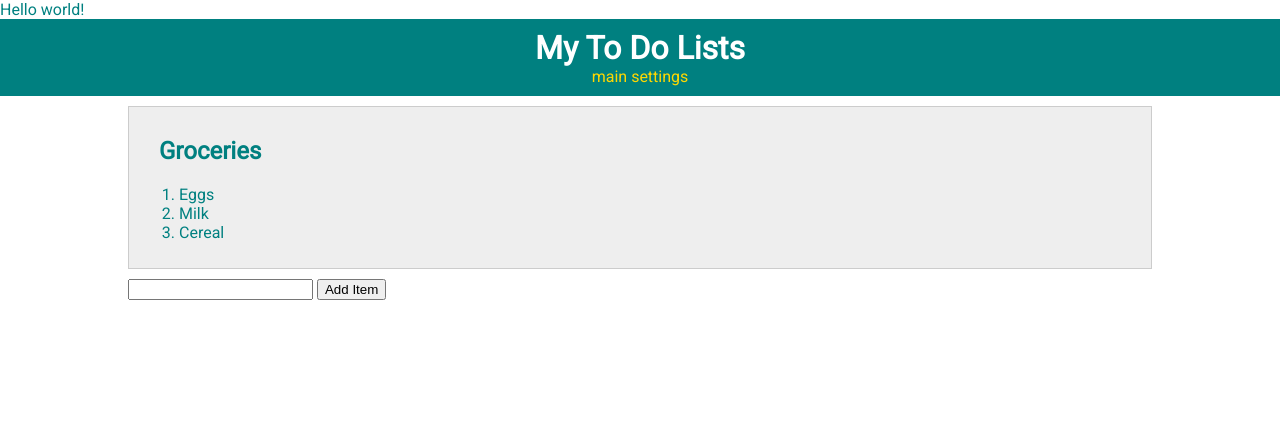
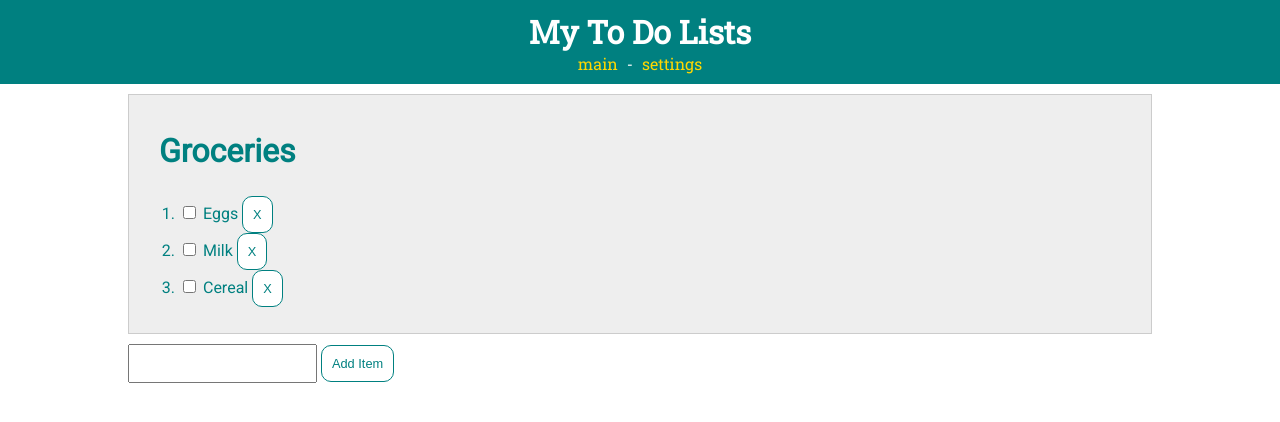
Before and after one commit to timmychiu96/pui, a plain HTML site: page week4_lab/list.html in a window 1280 px wide. Drawn offline with Linux system fonts and the light colour scheme.

Commit message:
added javascript

```diff
--- a/week4_lab/list.html
+++ b/week4_lab/list.html
@@ -1,40 +1,39 @@
 <!DOCTYPE html>
 <html>
 <head>
+    <title>To Do App</title>
     <!-- styles -->
     <link rel="stylesheet" type="text/css" href="style.css">
     <!-- fonts -->
     <link href="https://fonts.googleapis.com/css?family=Roboto|Roboto+Slab" rel="stylesheet">
-    <title>ToDo App</title>
-    <meta charset="UTF-8">
+    <!-- javascript -->
+    <script src="main.js" type="text/javascript"></script>
 </head>
 
 <body>
-    Hello world!
+    <div id="container">
         <header>
             <h1>My To Do Lists</h1>
             <nav>
-        <a href="index.html">main</a>
-        <a href="settings.html">settings</a>
+                <a href="index.html">main</a> -
+                <a href="index.html">settings</a>
             </nav>
         </header>
+
         <div id="todo-lists">
             <div class="list">
                 <h2 class="list-title">Groceries</h2>
-            <ol>
-                <li>Eggs</li>
-                <li>Milk</li>
-                <li>Cereal</li>
+                <ol id="grocery-list">
+                    <li><input type="checkbox" class="complete-item" onclick="completeListItem(this)"> Eggs <button class="delete-item" onclick="deleteListItem(this.parentNode)">X</button></li>
+                    <li><input type="checkbox" class="complete-item" onclick="completeListItem(this)"> Milk <button class="delete-item" onclick="deleteListItem(this.parentNode)">X</button></li>
+                    <li><input type="checkbox" class="complete-item" onclick="completeListItem(this)"> Cereal <button class="delete-item" onclick="deleteListItem(this.parentNode)">X</button></li>
                 </ol>
 
             </div>
-        <form>
-        <input type="text"></input>
-        <button>Add Item</button>
-    </form>
+            <input id="new-list-item" type="text"></input>
+            <button onclick="addListItem()">Add Item</button>
         </div>
     </div>
-
 </body>
 
 </html>
--- a/week4_lab/main.js
+++ b/week4_lab/main.js
@@ -1,4 +1,27 @@
 function addNewList() {
-    alert('hello world alert!');
-    console.log('hello world console');
+    alert('hello world!');
 }
+
+function addListItem() {
+    console.log('hello world');
+    var list = document.getElementById("grocery-list");
+    var itemInput = document.getElementById("new-list-item");
+    var newItem = document.createElement("li");
+    newItem.appendChild(document.createTextNode(itemInput.value));
+    list.appendChild(newItem);
+}
+
+function deleteListItem(item) {
+    // remove li element (item) from ol element (item.parentNode)
+    item.parentNode.removeChild(item);
+}
+
+function completeListItem(item) {
+if (item.checked) { // true if the input checkbox is checked
+    item.parentNode.style.textDecoration = "line-through";
+    // in css, this would be: "text-decoration: line-through"
+} else {
+    item.parentNode.style.textDecoration = "none";
+    // in css, this would be: "text-decoration: none"
+}
+}
--- a/week4_lab/style.css
+++ b/week4_lab/style.css
@@ -1,47 +1,65 @@
+body {
+    margin: 0;
+    font-family: 'Roboto', sans-serif;
+    color: teal;
+}
+
 /*********** HEADER ************/
+
 header {
-    text-align: center;
-    padding: 10px;
+    font-family: 'Roboto Slab', serif;
     background-color: teal;
     color: white;
-    font-family: 'Roboto', sans-serif;
+    padding: 10px;
+    text-align: center;
+}
+
+header a {
+    color: gold;
+    text-decoration: none;
+    padding: 5px;
 }
 
 h1 {
     margin: 0;
 }
 
-body {
-    margin: 0;
-    color: teal;
-    font-family: 'Roboto', sans-serif;
-}
+/*********** LISTS ************/
 
-header a {
-    color: gold;
-    text-decoration: none;
-}
-
-
-/*********** LISTS ************/
 #todo-lists {
     margin: 0 auto;
+    padding-top: 10px;
     width: 80%;
-    padding-top: 10px;
 }
 
 .list {
+    background-color: #eee;
+    border: 1px solid #ccc;
     padding: 10px;
     margin-bottom: 10px;
-    background-color: #eeeeee;
-    border: 1px solid #cccccc;
+}
+
+.list a {
+    text-decoration: none;
+    color: teal;
 }
 
 .list-title {
+    font-size: 2em;
+    font-weight: bold;
     margin-left: 20px;
 }
 
-.list a {
+button {
+    border-radius: 10px;
+    background-color: white;
+    border: 1px solid teal;
+    padding: 10px;
     color: teal;
-    text-decoration: none;
+    font-size: 0.8em;
 }
+
+input {
+    padding: 10px;
+    font-size: 0.8em;
+}
```
Lines whose indentation alone changed are shown as unchanged.
